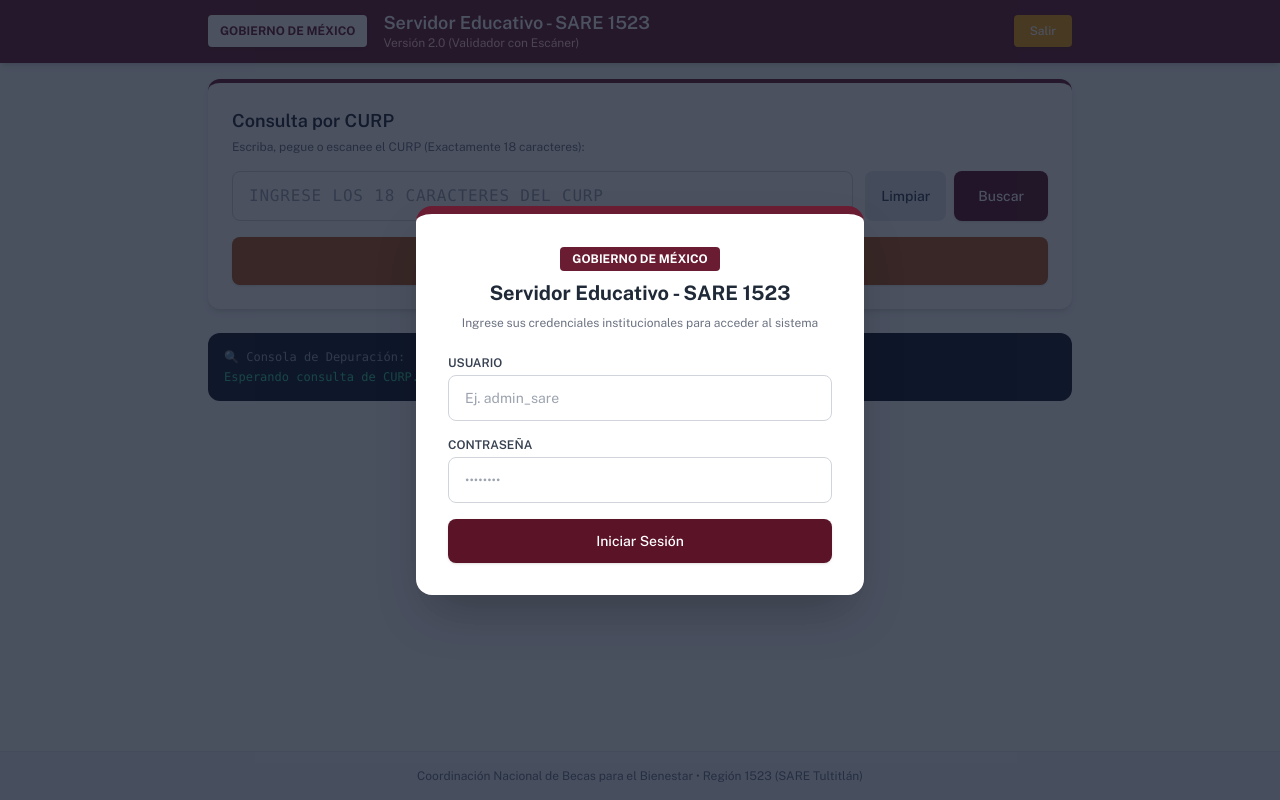
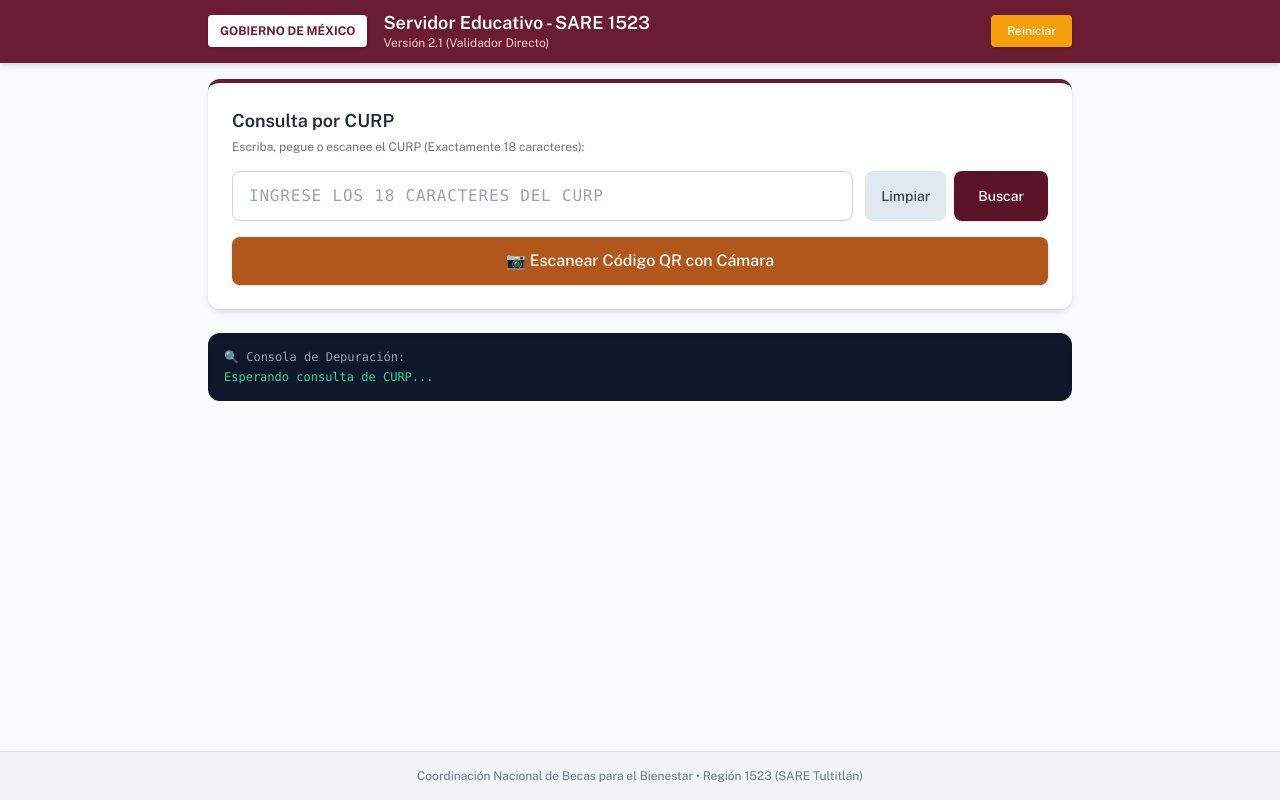
Before and after one commit to MiguelRiico/DetalleTarjetas, a plain HTML site: page index.html in a window 1280 px wide. Drawn offline with nearby package versions, Linux system fonts and the light colour scheme.

Commit message:
Update index.html

```diff
--- a/index.html
+++ b/index.html
@@ -20,33 +20,6 @@
 </head>
 <body class="min-h-screen flex flex-col justify-between">
 
-    <!-- PANTALLA DE LOGIN -->
-    <div id="loginView" class="fixed inset-0 bg-slate-900 bg-opacity-75 flex items-center justify-center z-50 p-4">
-        <div class="bg-white rounded-2xl shadow-2xl max-w-md w-full p-8 border-t-8 border-gob-primary space-y-6">
-            <div class="text-center space-y-2">
-                <div class="inline-block bg-[#691C32] text-white text-xs font-bold px-3 py-1 rounded">GOBIERNO DE MÉXICO</div>
-                <h2 class="text-xl font-bold text-gray-800">Servidor Educativo - SARE 1523</h2>
-                <p class="text-xs text-gray-500">Ingrese sus credenciales institucionales para acceder al sistema</p>
-            </div>
-            <form onsumit="event.preventDefault(); validarLogin();" class="space-y-4">
-                <div>
-                    <label class="block text-xs font-semibold text-gray-700 uppercase mb-1">Usuario</label>
-                    <input type="text" id="userInput" placeholder="Ej. admin_sare" required
-                        class="w-full border border-gray-300 rounded-lg px-4 py-3 text-sm focus:outline-none focus:ring-2 focus:ring-[#691C32]">
-                </div>
-                <div>
-                    <label class="block text-xs font-semibold text-gray-700 uppercase mb-1">Contraseña</label>
-                    <input type="password" id="passInput" placeholder="••••••••" required
-                        class="w-full border border-gray-300 rounded-lg px-4 py-3 text-sm focus:outline-none focus:ring-2 focus:ring-[#691C32]">
-                </div>
-                <button type="submit" class="w-full btn-gob text-white font-medium py-3 rounded-lg shadow text-sm">
-                    Iniciar Sesión
-                </button>
-            </form>
-            <p id="loginError" class="text-xs text-red-600 text-center font-medium hidden">Usuario o contraseña incorrectos.</p>
-        </div>
-    </div>
-
     <!-- HEADER INSTITUCIONAL -->
     <header class="bg-gob-primary text-white shadow-md">
         <div class="max-w-4xl mx-auto px-4 py-3 flex justify-between items-center">
@@ -56,11 +29,11 @@
                 </div>
                 <div>
                     <h1 class="text-lg font-semibold leading-tight">Servidor Educativo - SARE 1523</h1>
-                    <p class="text-xs text-red-200">Versión 2.0 (Validador con Escáner)</p>
+                    <p class="text-xs text-red-200">Versión 2.1 (Validador Directo)</p>
                 </div>
             </div>
-            <button onclick="cerrarSesion()" class="bg-amber-500 hover:bg-amber-600 text-white font-medium text-xs px-4 py-2 rounded shadow">
-                Salir
+            <button onclick="limpiarFormulario()" class="bg-amber-500 hover:bg-amber-600 text-white font-medium text-xs px-4 py-2 rounded shadow">
+                Reiniciar
             </button>
         </div>
     </header>
@@ -143,25 +116,6 @@
         let videoStream = null;
         let scanningInterval = null;
 
-        function validarLogin() {
-            const user = document.getElementById('userInput').value.trim();
-            const pass = document.getElementById('passInput').value.trim();
-
-            // Puedes cambiar tus credenciales de acceso aquí si lo deseas
-            if (user === "sare1523" && pass === "bienestar2026") {
-                document.getElementById('loginView').classList.add('hidden');
-                document.getElementById('curpInput').focus();
-            } else {
-                document.getElementById('loginError').classList.remove('hidden');
-            }
-        }
-
-        function cerrarSesion() {
-            if(confirm("¿Desea cerrar sesión?")) {
-                window.location.reload();
-            }
-        }
-
         async function consultarCurp() {
             let curp = document.getElementById('curpInput').value.trim().toUpperCase();
             const consoleOut = document.getElementById('consoleOutput');
@@ -210,7 +164,7 @@
 
             } catch (error) {
                 consoleOut.innerText = `Error de conexión: ${error.message}`;
-                resultadoCard.classList.remove('hidden');
+                resultadoCard.classList.add('hidden');
                 resultadoContent.innerHTML = `<p class="text-red-600 font-bold">Error al conectar con Google Sheets. Verifique la red o permisos.</p>`;
             }
         }
```
